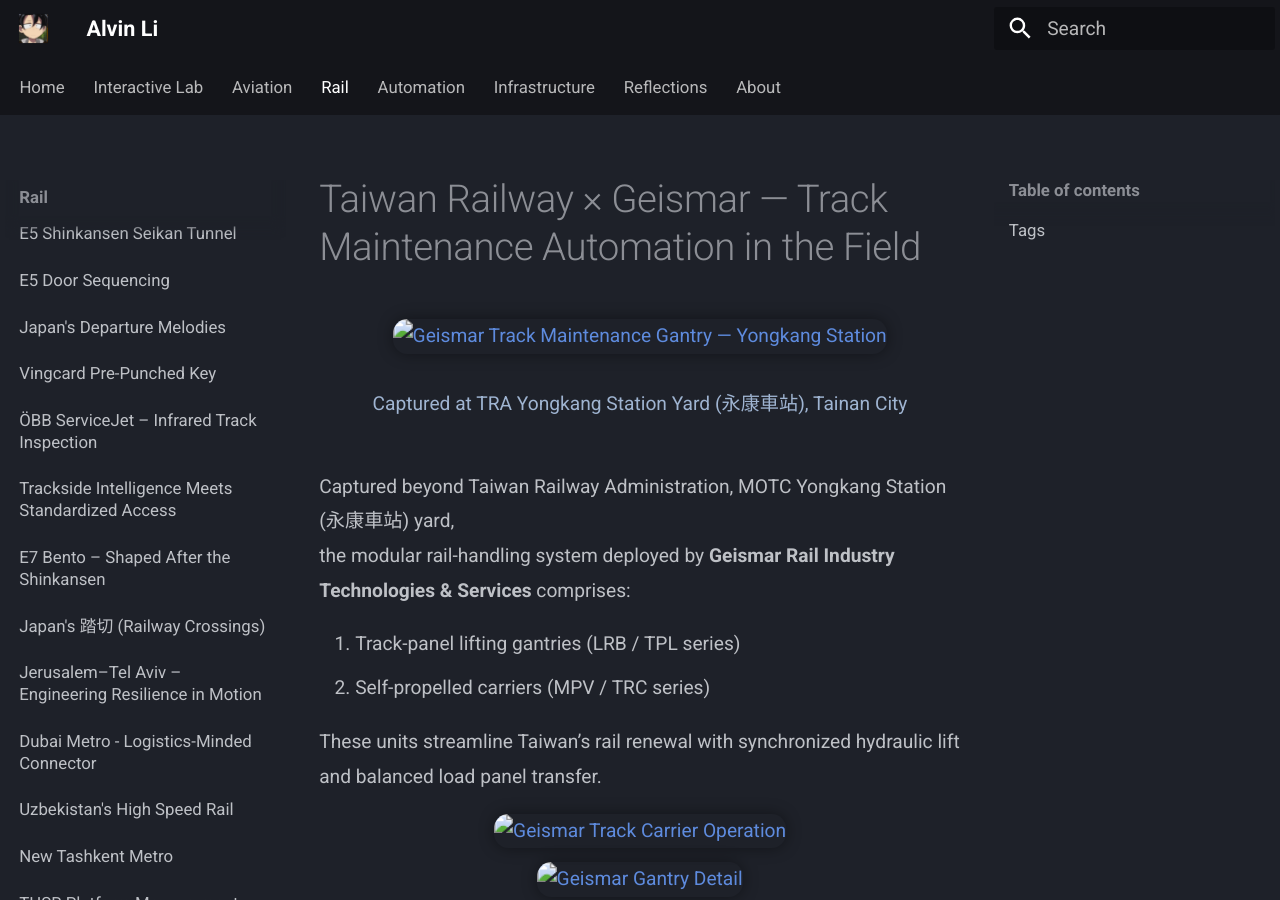
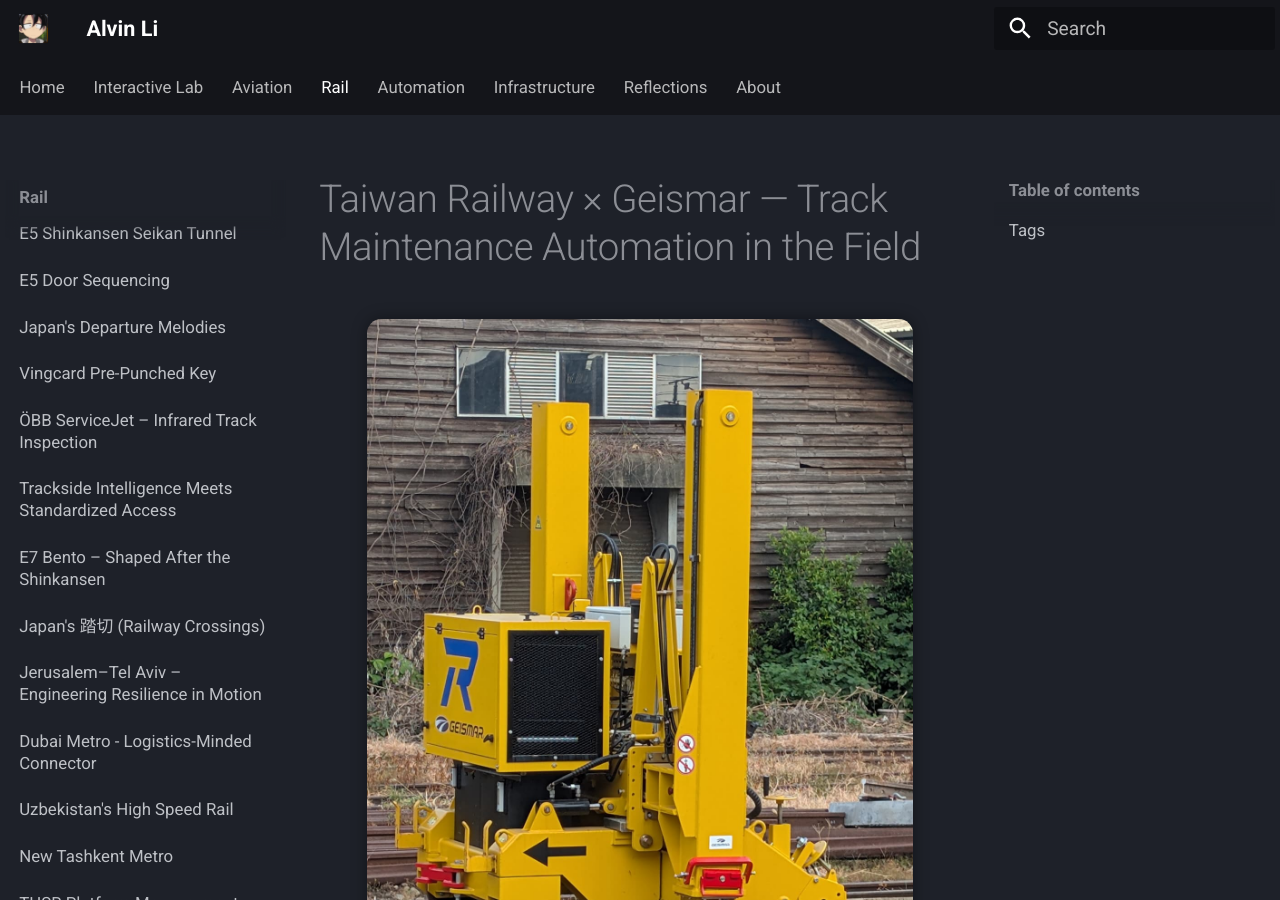
Before and after one commit to alvvvli/alvin-site, an MkDocs documentation site: the page built from docs/rail/geismar.md, in a window 1280 px wide and 900 px high. Built offline with MkDocs 1.6.1 and Material for MkDocs 9.7.7, drawn with Linux system fonts in a browser that asks for light colours.

Commit message:
Update image paths in geismar.md

```diff
--- a/docs/rail/geismar.md
+++ b/docs/rail/geismar.md
@@ -22,7 +22,7 @@
 # Taiwan Railway × Geismar — Track Maintenance Automation in the Field
 
 <div class="hero">
-  <img src="../JPG_VID/geismar1.jpg" alt="Geismar Track Maintenance Gantry — Yongkang Station" />
+  <img src="/alvin-site/JPG_VID/geismar1.jpg" alt="Geismar Track Maintenance Gantry — Yongkang Station" />
   <p class="hero__caption">Captured at TRA Yongkang Station Yard (永康車站), Tainan City</p>
 </div>
 
@@ -35,8 +35,8 @@
 These units streamline Taiwan’s rail renewal with synchronized hydraulic lift and balanced load panel transfer.
 
 <div class="hero">
-  <img src="../JPG_VID/geismar2.jpg" alt="Geismar Track Carrier Operation" />
-  <img src="../JPG_VID/geismar3.jpg" alt="Geismar Gantry Detail" />
+  <img src="/alvin-site/JPG_VID/geismar2.jpg" alt="Geismar Track Carrier Operation" />
+  <img src="/alvin-site/JPG_VID/geismar3.jpg" alt="Geismar Gantry Detail" />
 </div>
 
 European machine precision meets Taiwan’s ongoing rail modernization.
```
